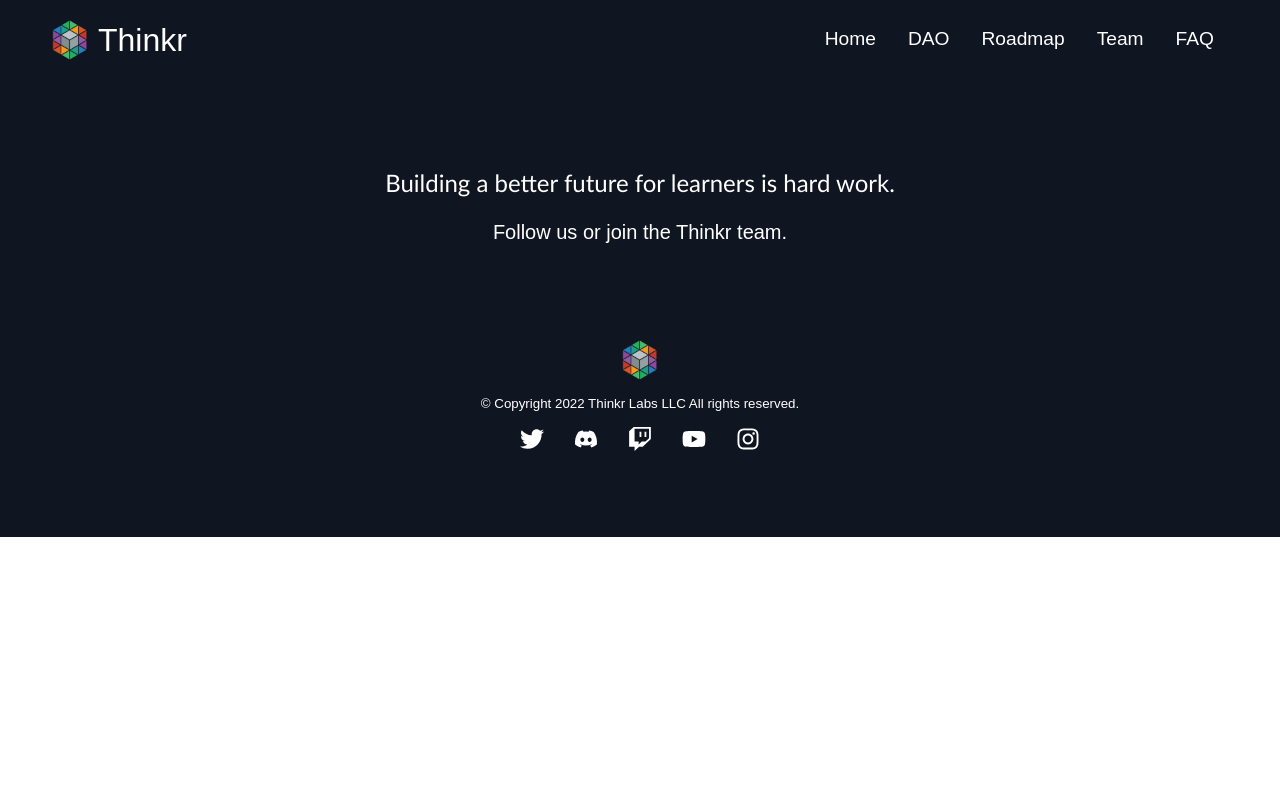
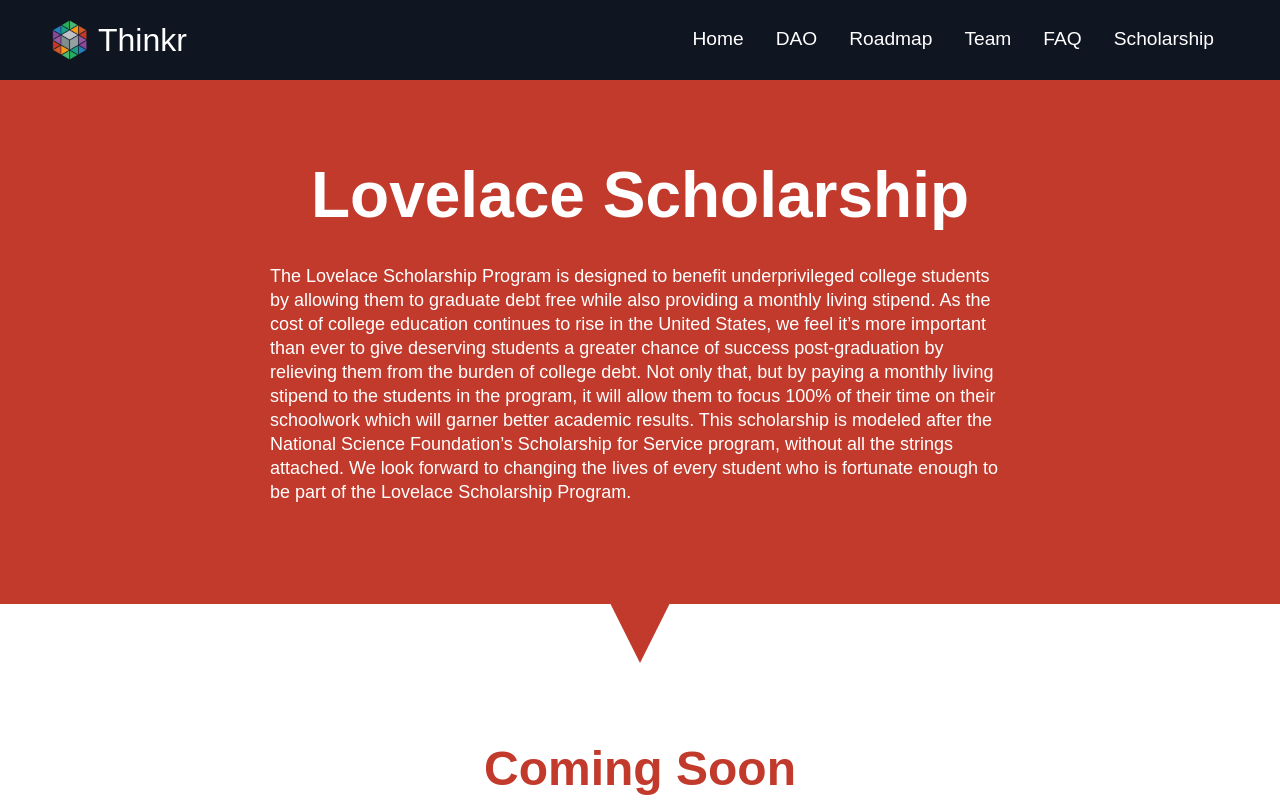
Before and after one commit to iJustinCabral/thinkr-website, a React (Create React App) app: page /love in a window 1280 px wide. Shown: the top 800 px of the page. Built offline with nearby package versions, Linux system fonts and the light colour scheme.

Commit message:
Multiple Fixes + Additions
Added multiple updates to address typos, expansion of our pages including scholarship, and rewording certain text on the homepage.

```diff
--- a/src/App.js
+++ b/src/App.js
@@ -6,6 +6,7 @@ import Dao from './pages/DAO/Dao'
 import Roadmap from './pages/Roadmap/Roadmap'
 import Team from './pages/Team/Team'
 import Faq from './pages/FAQ/Faq'
+import Scholarship from './pages/Scholarship/Scholarship';
 import ScrollToTop from './components/ScollToTop';
 
 
@@ -21,6 +22,7 @@ function App() {
           <Route path='/roadmap' element={<Roadmap />} />
           <Route path='/team' element={<Team />} />
           <Route path='/faq' element={<Faq />} />
+          <Route path='/love' element={<Scholarship />} />
         </Routes>
         <Footer />
     </Router>
--- a/src/components/Footer/Footer.elements.js
+++ b/src/components/Footer/Footer.elements.js
@@ -159,7 +159,7 @@ export const SocialIcons = styled.div`
   display: flex;
   justify-content: space-between;
   align-items: center;
-  width: 240px;
+  width: 60px;
 `;
 
 export const SocialIconLink = styled.a`
--- a/src/components/Footer/Footer.js
+++ b/src/components/Footer/Footer.js
@@ -26,7 +26,7 @@ const Footer = () => {
                 </SocialLogo>
 
                 <WebsiteRights>
-                    © Copyright 2022 Thinkr Labs LLC All rights reserved.
+                    © Copyright 2022 Thinkr Labs LLC.
                 </WebsiteRights>
 
                 <SocialIcons>
@@ -38,17 +38,6 @@ const Footer = () => {
                         <FaDiscord />
                     </SocialIconLink>
 
-                    <SocialIconLink href='https://www.twitch.tv/teamthinkr' target='_blank' aria-label='Twitch'>
-                        <FaTwitch />
-                    </SocialIconLink>
-
-                    <SocialIconLink href='https://www.youtube.com/channel/UCAm6kXJOLC0go_E9d5WPPSg' target='_blank' aria-label='Youtube'>
-                        <FaYoutube />
-                    </SocialIconLink>
-
-                    <SocialIconLink href='https://www.instagram.com/teamthinkr/?hl=en' target='_blank' aria-label='Instagram'>
-                        <FaInstagram />
-                    </SocialIconLink>
                 </SocialIcons>
 
             </SocialMediaWrap>
@@ -59,3 +48,17 @@ const Footer = () => {
 };
 
 export default Footer;
+
+/*
+<SocialIconLink href='https://www.twitch.tv/teamthinkr' target='_blank' aria-label='Twitch'>
+<FaTwitch />
+</SocialIconLink>
+
+<SocialIconLink href='https://www.youtube.com/channel/UCAm6kXJOLC0go_E9d5WPPSg' target='_blank' aria-label='Youtube'>
+<FaYoutube />
+</SocialIconLink>
+
+<SocialIconLink href='https://www.instagram.com/teamthinkr/?hl=en' target='_blank' aria-label='Instagram'>
+<FaInstagram />
+</SocialIconLink>
+*/
--- a/src/components/Header/Header.elements.js
+++ b/src/components/Header/Header.elements.js
@@ -10,6 +10,8 @@
             return "#49BA6F";
           case "orange":
             return "#F49B1D";
+          case "red":
+            return "#C13A2C";
           default:
             return "#fff";
       }
--- a/src/components/Navbar/Navbar.js
+++ b/src/components/Navbar/Navbar.js
@@ -73,6 +73,12 @@ const Navbar = () => {
                         </NavLinks>
                     </NavItem>
 
+                    <NavItem>
+                        <NavLinks to='/love'>
+                            Scholarship
+                        </NavLinks>
+                    </NavItem>
+
                 </NavMenu>
 
             </NavbarContainer>
--- /dev/null
+++ b/src/components/PageBodyHeader/PageBodyHeader.elements.js
@@ -0,0 +1,15 @@
+import styled from "styled-components";
+
+export const TitleSection = styled.div`
+    padding: 20px;
+    margin-top: 60px;
+`
+
+export const TitleText = styled.h1`
+    margin-bottom: 34px;
+    font-size: 48px;
+    line-height: 1.1;
+    font-weight: 600;
+    color:  #C13A2C;
+    text-align: center;
+`
--- /dev/null
+++ b/src/components/PageBodyHeader/PageBodyHeader.js
@@ -0,0 +1,14 @@
+import React from 'react'
+import { TitleSection, TitleText } from './PageBodyHeader.elements'
+
+const PageBodyHeader = () => {
+  return <>
+    <TitleSection>
+        <TitleText>
+            Coming Soon
+        </TitleText>
+    </TitleSection>
+  </>
+}
+
+export default PageBodyHeader
--- a/src/components/PageDivider/PageDivider.elements.js
+++ b/src/components/PageDivider/PageDivider.elements.js
@@ -10,6 +10,8 @@ const dividerColorType = dividerColor => {
           return "#49BA6F";
         case "orange":
           return "#F49B1D";
+        case "red":
+          return "#C13A2C";
         default:
           return "#fff";
       }
--- a/src/pages/HomePage/Data.js
+++ b/src/pages/HomePage/Data.js
@@ -61,7 +61,7 @@ export const homeObjTwo = {
     topLine: 'Built For Students By Students',
     headline: 'About The Team',
     description:
-      'Our core team consists of five students in graduate school. Four are pursuing a Masters in Computer Science with a specialization in Computer Security from Worcester Polytechnic Institute. The fifth is attending the University of Rhode Island pursuing a Masters in Public Administration with a Cyber Security Certificate. ',
+      'Our founding team members consists of eight people, with seven being students currently enrolled in undergraduate or graduate studies. Four are pursuing a M.S. in Computer Science with a specialization in Computer Security from Worcester Polytechnic Institute. One is attending the University of Rhode Island pursuing a M.P.A. with a Cyber Security Graduate Certificate. One of our artists graduated from the Rhode Island Shool of Design with a B.F.A and is currently studying at USC pursuing a M.F.A. Our other artsit is also studying at RISD in pursuit of a B.F.A. Our last founding memeber has years of leadership experience working at Fortune 500 companies. ',
     buttonLabel: 'Learn More About Us',
     imgStart: '',
     img: require('../../images/team.png'),
@@ -85,7 +85,7 @@ export const homeObjTwo = {
     img: require('../../images/collab.png'),
     alt: 'Vault',
     start: '',
-    url: 'https:/discord.gg/thinkr'
+    url: 'https://discord.gg/thinkr'
   };
 
   export const homeObjSix = {
--- /dev/null
+++ b/src/pages/Scholarship/Data.js
@@ -0,0 +1,9 @@
+export const headerObject = {
+    headerColor: 'red',
+    headerTitleText: 'Lovelace Scholarship',
+    headerBodyText: 'The Lovelace Scholarship Program is designed to benefit underprivileged college students by allowing them to graduate debt free while also providing a monthly living stipend. As the cost of college education continues to rise in the United States, we feel it’s more important than ever to give deserving students a greater chance of success post-graduation by relieving them from the burden of college debt. Not only that, but by paying a monthly living stipend to the students in the program, it will allow them to focus 100% of their time on their schoolwork which will garner better academic results. This scholarship is modeled after the National Science Foundation’s Scholarship for Service program, without all the strings attached. We look forward to changing the lives of every student who is fortunate enough to be part of the Lovelace Scholarship Program.'
+}
+
+export const dividerObject = {
+    dividerColor: 'red'
+}
--- /dev/null
+++ b/src/pages/Scholarship/Scholarship.js
@@ -0,0 +1,15 @@
+import React from 'react'
+import Header from '../../components/Header/Header';
+import PageDivider from '../../components/PageDivider/PageDivider';
+import PageBodyHeader from '../../components/PageBodyHeader/PageBodyHeader';
+import { headerObject, dividerObject } from './Data';
+
+const Scholarship = () => {
+  return <>
+    <Header {...headerObject}/>
+    <PageDivider {...dividerObject}/>
+    <PageBodyHeader />
+  </>
+}
+
+export default Scholarship
```
Also changed, not shown: src/images/AdaBadge.png (added).
